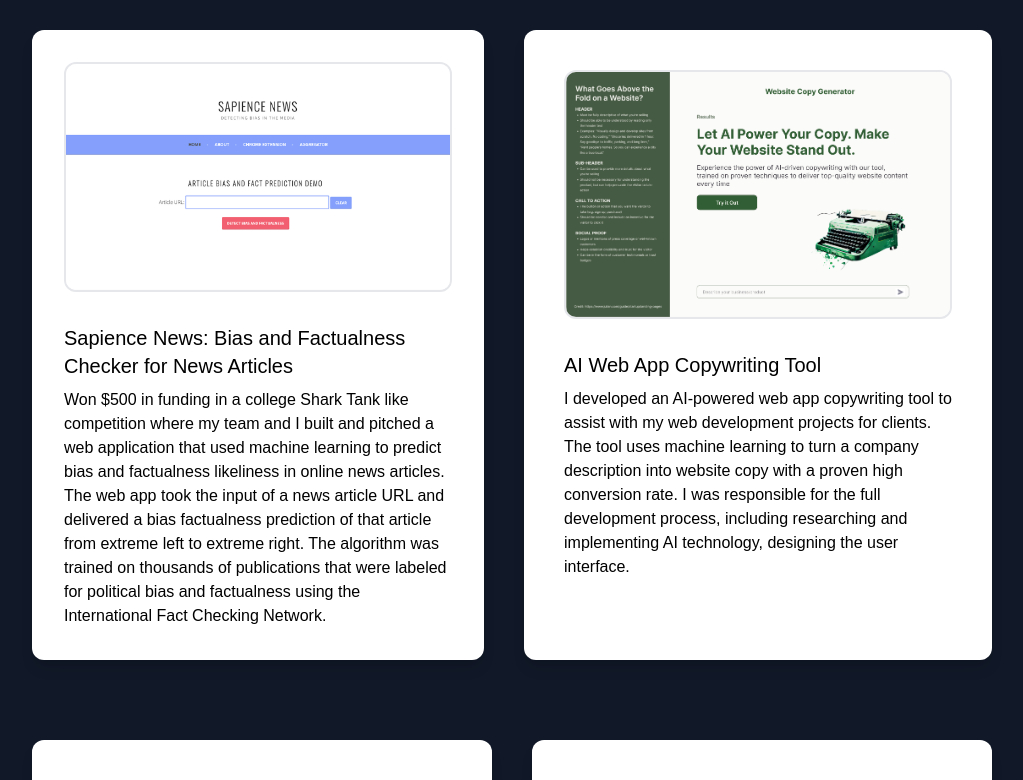
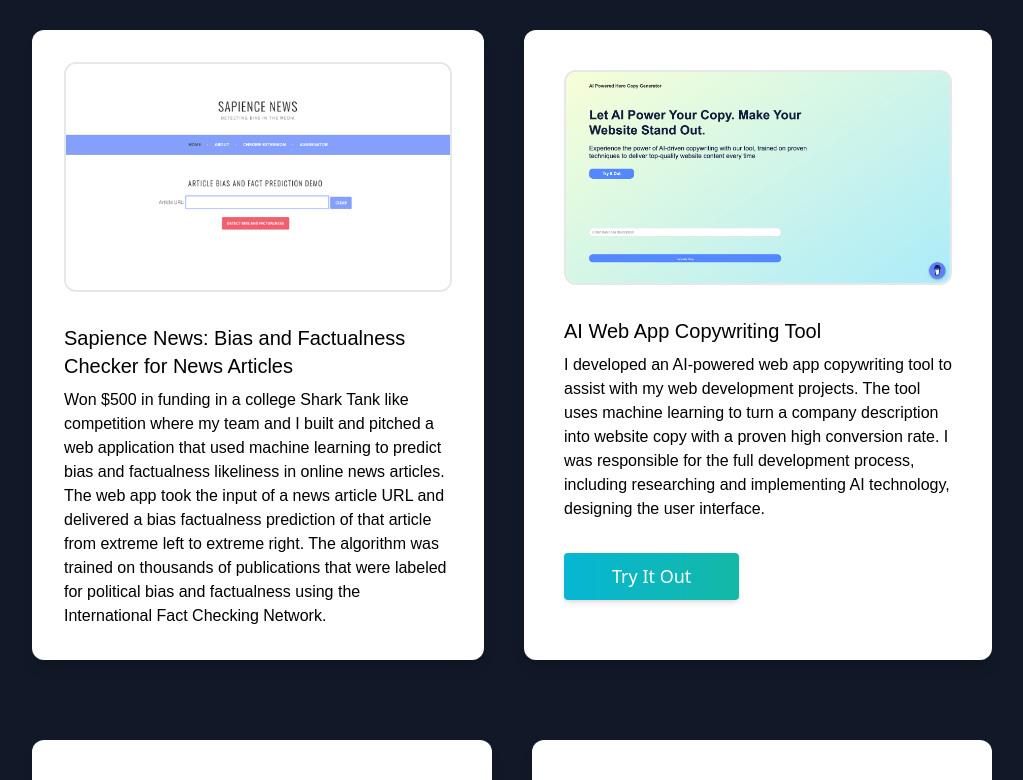
Before and after one commit to mmondro/nextjs-blog, a Next.js app: page / in a window 1280 px wide. Shown: the part 385-1165 px from the top of the page, without its empty margins (128-1151 px from the left). Built offline with nearby package versions, Linux system fonts and the light colour scheme.

Commit message:
Added AI Tool

```diff
--- a/pages/index.js
+++ b/pages/index.js
@@ -15,7 +15,7 @@
 import Image from "next/image";
 import web1 from "../public/sapience.png";
 import web2 from "../public/experimentmusic.png";
-import web3 from "../public/AI_Tool.png";
+import web3 from "../public/AI_Hero_Copy_Generator.png";
 import web4 from "../public/googleanalytics.png";
 import Typewriter from 'typewriter-effect';
 
@@ -116,9 +116,33 @@
     <h2 className="text-xl font-medium pt-8 pb-2">
     AI Web App Copywriting Tool
     </h2>
-    <p>
-    I developed an AI-powered web app copywriting tool to assist with my web development projects for clients. The tool uses machine learning to turn a company description into website copy with a proven high conversion rate. I was responsible for the full development process, including researching and implementing AI technology, designing the user interface.
+    <p className="pb-8">
+    I developed an AI-powered web app copywriting tool to assist with my web development projects. The tool uses machine learning to turn a company description into website copy with a proven high conversion rate. I was responsible for the full development process, including researching and implementing AI technology, designing the user interface.
     </p>
+    <a  href="https://ai-website-copywriter.herokuapp.com/" target="_blank" rel="noopener noreferrer" class="
+            rounded
+            inline-block
+            px-12
+            py-3
+            bg-gradient-to-r from-cyan-500 text- to-teal-500
+            text-white
+            font-sans
+            text-lg
+            leading-tight
+            shadow-md
+            hover:bg-blue-700
+            hover:shadow-lg
+            focus:bg-blue-700
+            focus:shadow-lg
+            focus:outline-none
+            focus:ring-0
+            active:bg-blue-800
+            active:shadow-lg
+            transition
+            duration-150
+            ease-in-out">
+                  Try It Out
+            </a>
   </div>
 
   </div>
```
Also changed, not shown: public/AI_Hero_Copy_Generator.png (added).
